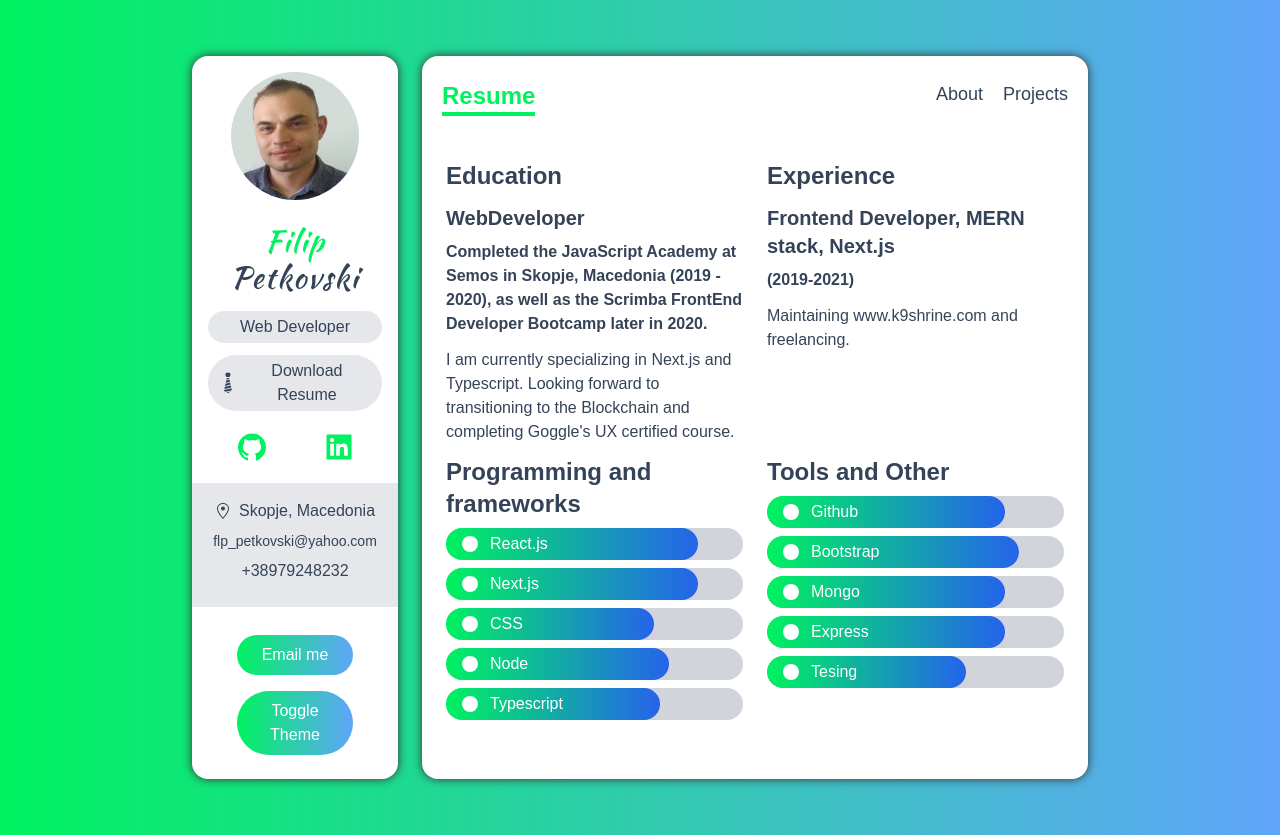
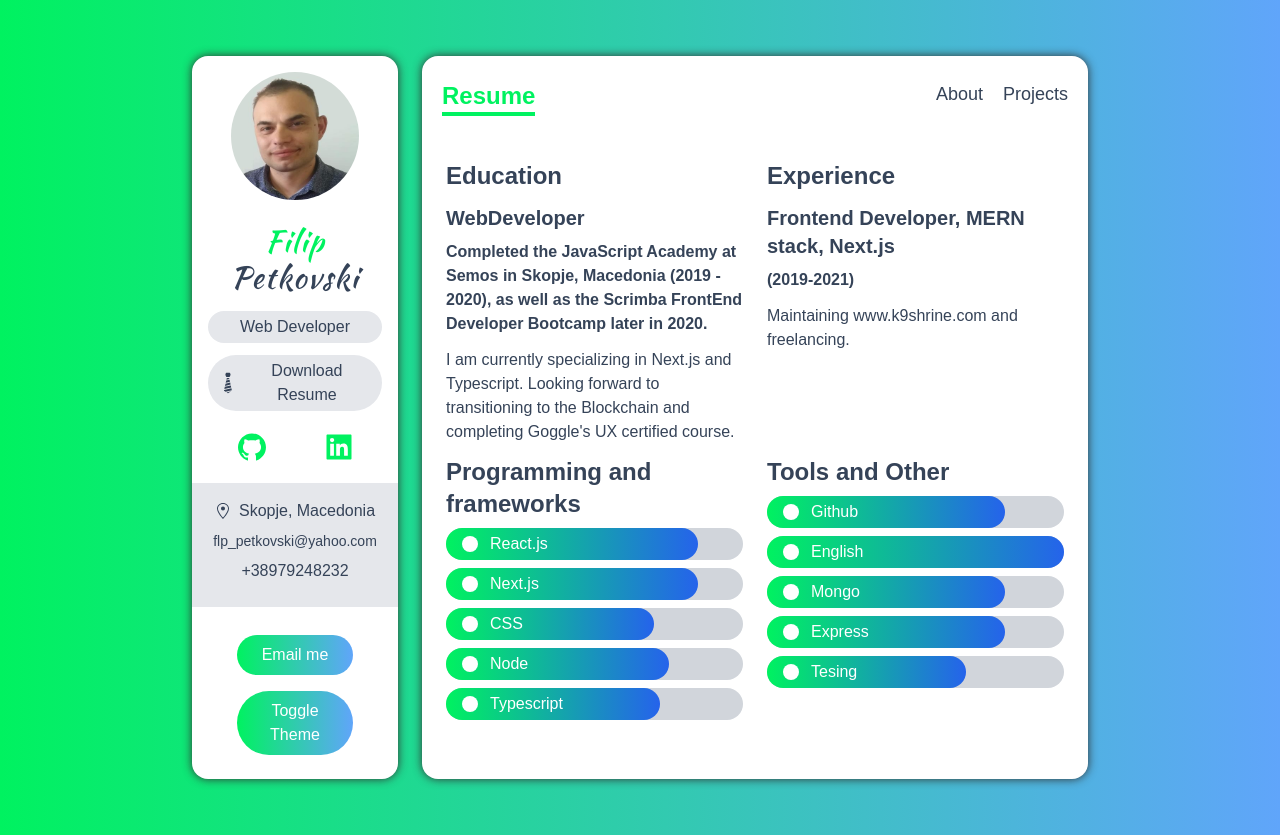
Before and after one commit to flppetkovski/portfolio, a Next.js app: page /resume in a window 1280 px wide. Built offline with nearby package versions, Linux system fonts and the light colour scheme.

Commit message:
changed proficiency in English language

```diff
--- a/data.ts
+++ b/data.ts
@@ -68,8 +68,8 @@ export const tools:SkillProps[] = [
         Icon: BsCircleFill
     },
     {
-       name: "Bootstrap",
-       level: "85%",
+       name: "English",
+       level: "100%",
        Icon: BsCircleFill
    },
    {
```
